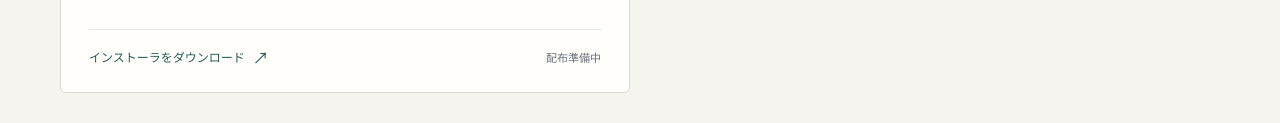
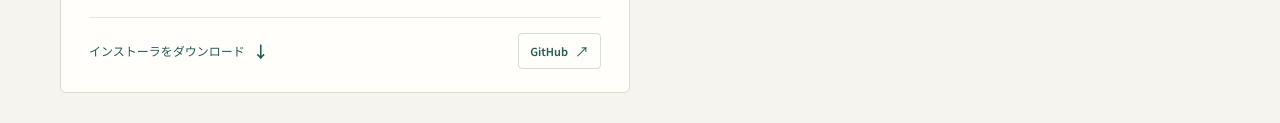
Before and after one commit to mas256/math-textbooks, a plain HTML site: page index.html in a window 1280 px wide. Shown: the part 858-981 px from the top of the page. Drawn offline with Linux system fonts and the light colour scheme.

Commit message:
Link Equashare installer and repository from catalog

```diff
--- a/index.html
+++ b/index.html
@@ -44,8 +44,8 @@
           <h3>Equashare</h3>
           <p class="description">数式を、つくって、画像にして、共有する。<br>数式を誰かに共有したいとき、数式ひとつのために大きなPDFを作る必要はありません。 このアプリは、LaTeXの数式を手軽に画像へ変換するための軽量な数式エディタです。</p>
           <div class="card-actions">
-            <a class="card-primary" href="https://github.com/mas256/Equashare" target="_blank" rel="noopener noreferrer">インストーラをダウンロード <span aria-hidden="true">↗</span></a>
-            <span class="installer-status">配布準備中</span>
+            <a class="card-primary" href="https://github.com/mas256/Equashare/releases/download/v5.0.1/Equashare_5.0.1_x64-setup.exe" download="Equashare_5.0.1_x64-setup.exe">インストーラをダウンロード <span aria-hidden="true">↓</span></a>
+            <a class="card-github" href="https://github.com/mas256/Equashare" target="_blank" rel="noopener noreferrer" aria-label="EquashareのGitHubリポジトリ">GitHub <span aria-hidden="true">↗</span></a>
           </div>
         </article>
       </div>
--- a/styles.css
+++ b/styles.css
@@ -63,7 +63,21 @@ h2 { margin-bottom: 0; font-family: var(--serif); font-size: 29px; font-weight:
 .card-secondary a { text-decoration: none; }
 .card-secondary a:hover { color: var(--teal); text-decoration: underline; }
 .other-works .card-actions { margin-top: auto; }
-.installer-status { color: var(--muted); font-size: 11px; }
+.card-github {
+  display: inline-flex;
+  align-items: center;
+  gap: 7px;
+  padding: 7px 11px;
+  border: 1px solid #d6ddd7;
+  border-radius: 4px;
+  color: var(--teal-dark);
+  font-size: 11px;
+  font-weight: 600;
+  text-decoration: none;
+  transition: background-color .2s ease, border-color .2s ease;
+}
+.card-github:hover { border-color: var(--teal); background: #f0f5f1; }
+.card-github span { font-size: 14px; }
 .empty-state, .load-error { padding: 45px 20px; border: 1px dashed #c9c7bc; border-radius: 5px; color: var(--muted); text-align: center; font-size: 13px; line-height: 1.8; }
 .load-error { color: #9d4b3b; }
 
```
